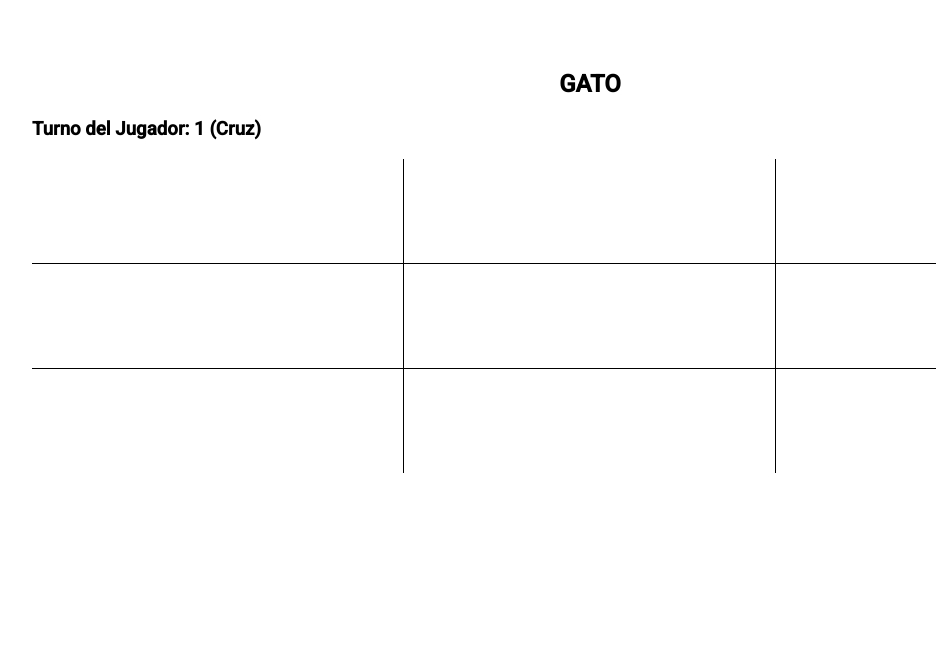
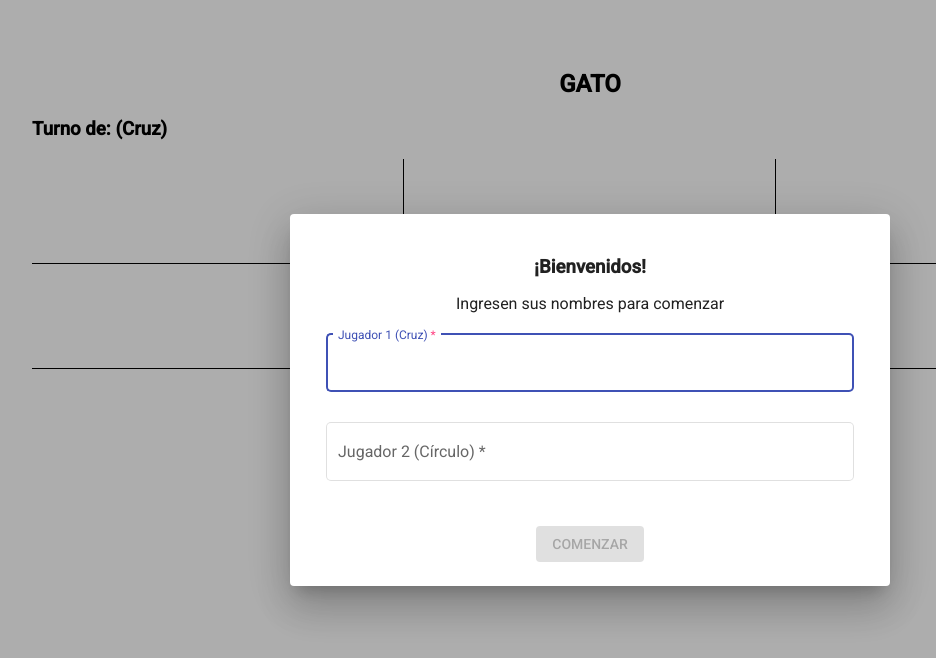
Before and after one commit to KarenNano/Gato, an Angular app: page / in a window 1280 px wide. Shown: the top 658 px of the page, without its empty margins (50-986 px from the left). Built offline with nearby package versions, Linux system fonts and the light colour scheme.

Commit message:
ask for names of players

```diff
--- a/src/app/app.component.html
+++ b/src/app/app.component.html
@@ -5,7 +5,7 @@
     </div>
   </div>
   <div class="row m-0">
-    <h3>Turno del Jugador: {{ player1? '1 (Cruz)' : '2 (Círculo)' }}</h3>
+    <h3>Turno de: {{ player1? player1Name + ' (Cruz)' : player2Name + ' (Círculo)' }}</h3>
   </div>
   <!--Tic-Tac-Toe Game-->
   <div class="row m-0">
--- a/src/app/app.component.ts
+++ b/src/app/app.component.ts
@@ -1,4 +1,6 @@
+import { PlayerNamesComponent } from './player-names/player-names.component';
 import { Component } from '@angular/core';
+import { MatDialog } from '@angular/material/dialog';
 
 @Component({
   selector: 'app-root',
@@ -7,6 +9,15 @@ import { Component } from '@angular/core';
 })
 export class AppComponent {
   title = 'Gato';
+
+  constructor(
+    public dialog: MatDialog
+  ) {}
+
+  ngOnInit() {
+    // Ask for player names
+    this.openPlayerNameDialog();
+  }
 
   // States of buttons
   state1 = '';
@@ -34,6 +45,10 @@ export class AppComponent {
   // Player selected squares
   select1: number[] = [];
   select2: number[] = [];
+
+  // Player names
+  player1Name = '';
+  player2Name = '';
 
   // Change state of a button when clicked
   changeState(element: string, button: number) {
@@ -78,12 +93,12 @@ export class AppComponent {
       // If player 1 has positions equal to some winning position, player 1 wins
       if (this.select1.includes(combination[0]) && this.select1.includes(combination[1]) && this.select1.includes(combination[2])) {
         this.activeGame = false;
-        this.winner = "Jugador 1";
+        this.winner = this.player1Name;
       }
       // If player 2 has positions equal to some winning position, player 2 wins
       else if (this.select2.includes(combination[0]) && this.select2.includes(combination[1]) && this.select2.includes(combination[2])) {
         this.activeGame = false;
-        this.winner = "Jugador 2";
+        this.winner = this.player2Name;
       }
     }
   }
@@ -119,5 +134,21 @@ export class AppComponent {
     // Reset selected squares
     this.select1 = [];
     this.select2 = [];
+    // Ask for names again
+    this.openPlayerNameDialog();
+  }
+
+  // Open Dialog
+  openPlayerNameDialog() {
+    let dialogRef = this.dialog.open(PlayerNamesComponent, {
+      height: 'auto',
+      width: '600px',
+      data: {player1: this.player1Name, player2: this.player2Name},
+      disableClose: true
+    });
+    dialogRef.afterClosed().subscribe(result => {
+      this.player1Name = result.player1;
+      this.player2Name = result.player2;
+    })
   }
 }
--- /dev/null
+++ b/src/app/player-names/player-names.component.html
@@ -0,0 +1,33 @@
+<form [formGroup]="NamesForm" (ngSubmit)="beginGame()">
+    <div class="container px-0">
+        <div class="row m-0 justify-content-center">
+            <div class="col-auto">
+                <h3 class="no-margin-bottom">¡Bienvenidos!</h3>
+            </div>
+        </div>
+        <div class="row m-0 justify-content-center">
+            <div class="col-auto">
+                <p>Ingresen sus nombres para comenzar</p>
+            </div>
+        </div>
+        <div class="row m-0">
+            <mat-form-field appearance="outline" [ngClass]="{'margin-bottom': player1.invalid && (player1.dirty || player1.touched)}">
+                <mat-label>Jugador 1 (Cruz)</mat-label>
+                <input matInput placeholder="Nombre del jugador 1" formControlName="player1" [errorStateMatcher]="dynamicMatcher">
+                <mat-error *ngIf="player1.invalid">Este campo es requerido</mat-error>
+            </mat-form-field>
+        </div>
+        <div class="row m-0 margin-bottom">
+            <mat-form-field appearance="outline" [ngClass]="{'margin-bottom': player2.invalid && (player2.dirty || player2.touched)}">
+                <mat-label>Jugador 2 (Círculo)</mat-label>
+                <input matInput placeholder="Nombre del jugador 2" formControlName="player2" [errorStateMatcher]="dynamicMatcher">
+                <mat-error *ngIf="player2.invalid">Este campo es requerido</mat-error>
+            </mat-form-field>
+        </div>
+        <div class="row m-0 justify-content-center">
+            <div class="col-auto">
+                <button mat-raised-button color="accent" type="submit" [disabled]="!NamesForm.valid">COMENZAR</button>
+            </div>
+        </div>
+    </div>
+</form>
--- /dev/null
+++ b/src/app/player-names/player-names.component.scss
@@ -0,0 +1,7 @@
+.margin-bottom {
+    margin-bottom: 20px !important;
+}
+
+.no-margin-bottom {
+    margin-bottom: 0;
+}
--- /dev/null
+++ b/src/app/player-names/player-names.component.ts
@@ -0,0 +1,53 @@
+import { Component, Inject, OnInit } from '@angular/core';
+import { FormControl, FormGroup, Validators } from '@angular/forms';
+import { MatDialogRef, MAT_DIALOG_DATA } from '@angular/material/dialog';
+import { DynamicErrorStateMatcher } from '../shared/dynamicErrorStateMatcher';
+
+@Component({
+  selector: 'app-player-names',
+  templateUrl: './player-names.component.html',
+  styleUrls: ['./player-names.component.scss']
+})
+export class PlayerNamesComponent implements OnInit {
+
+  // Names Form
+  NamesForm!: FormGroup;
+  player1!: FormControl;
+  player2!: FormControl;
+
+  public dynamicMatcher = new DynamicErrorStateMatcher();
+
+  constructor(
+    public dialogRef: MatDialogRef<PlayerNamesComponent>,
+    @Inject(MAT_DIALOG_DATA) public data: any,
+  ) { }
+
+  ngOnInit(): void {
+    this.createFormControls();
+    this.createForm();
+    this.initializeRegistrationFormValues();
+  }
+
+  private createFormControls(): void {
+    this.player1 = new FormControl('', { updateOn: 'change', validators: [Validators.required] });
+    this.player2 = new FormControl('', { updateOn: 'change', validators: [Validators.required] });
+  }
+
+  private createForm(): void {
+    this.NamesForm = new FormGroup({
+      'player1': this.player1,
+      'player2': this.player2,
+    });
+  }
+
+  private initializeRegistrationFormValues(): void {
+    this.NamesForm.patchValue({
+      player1: this.data.player1,
+      player2: this.data.player2
+    });
+  }
+
+  beginGame() {
+    this.dialogRef.close({player1: this.player1.value, player2: this.player2.value});
+  }
+}
--- /dev/null
+++ b/src/app/shared/dynamicErrorStateMatcher.ts
@@ -0,0 +1,10 @@
+import { ErrorStateMatcher } from "@angular/material/core";
+import { FormControl, FormGroupDirective, NgForm } from "@angular/forms";
+
+export class DynamicErrorStateMatcher implements ErrorStateMatcher
+{
+    isErrorState(control: FormControl | null, form: FormGroupDirective | NgForm | null): boolean
+    {
+        return !!(control && control.invalid && (control.dirty || control.touched || form!.submitted));
+    }
+}
```
Also changed, not shown: src/app/app.module.ts (+13 -2 lines).
